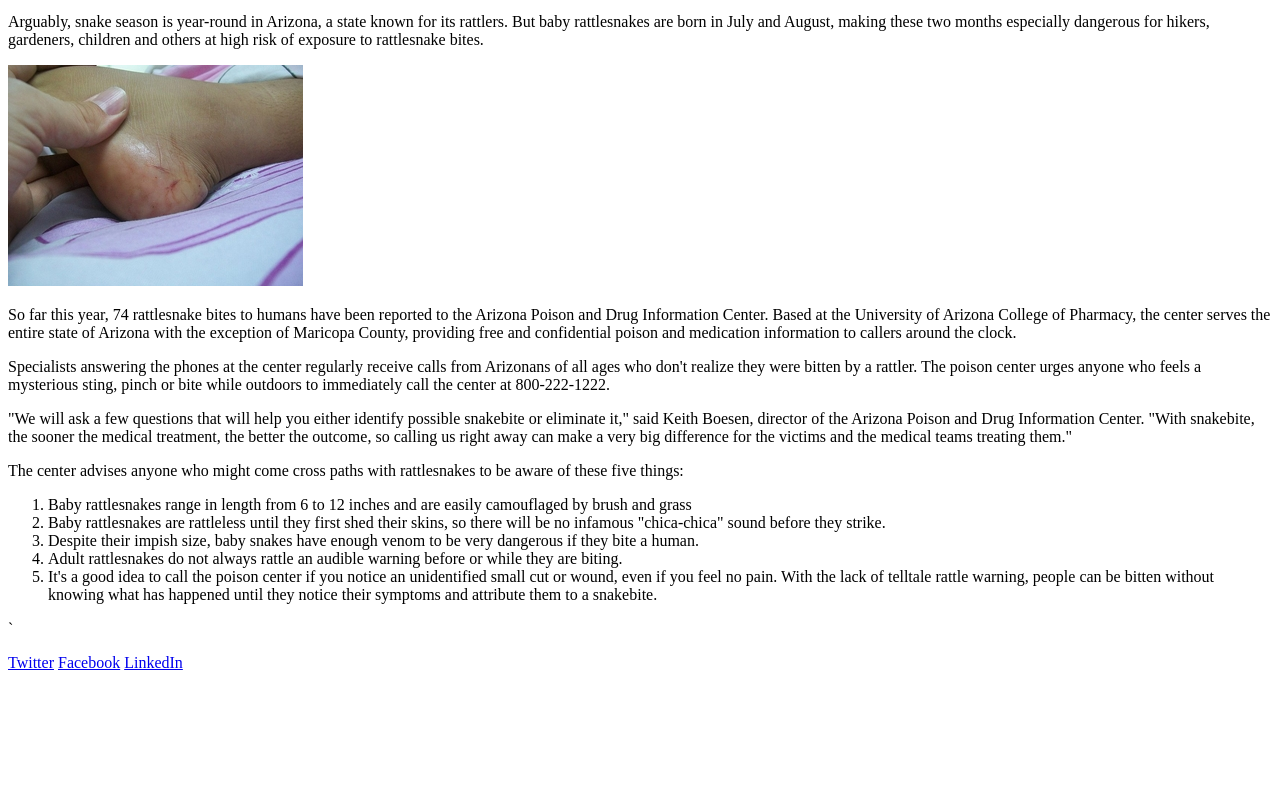
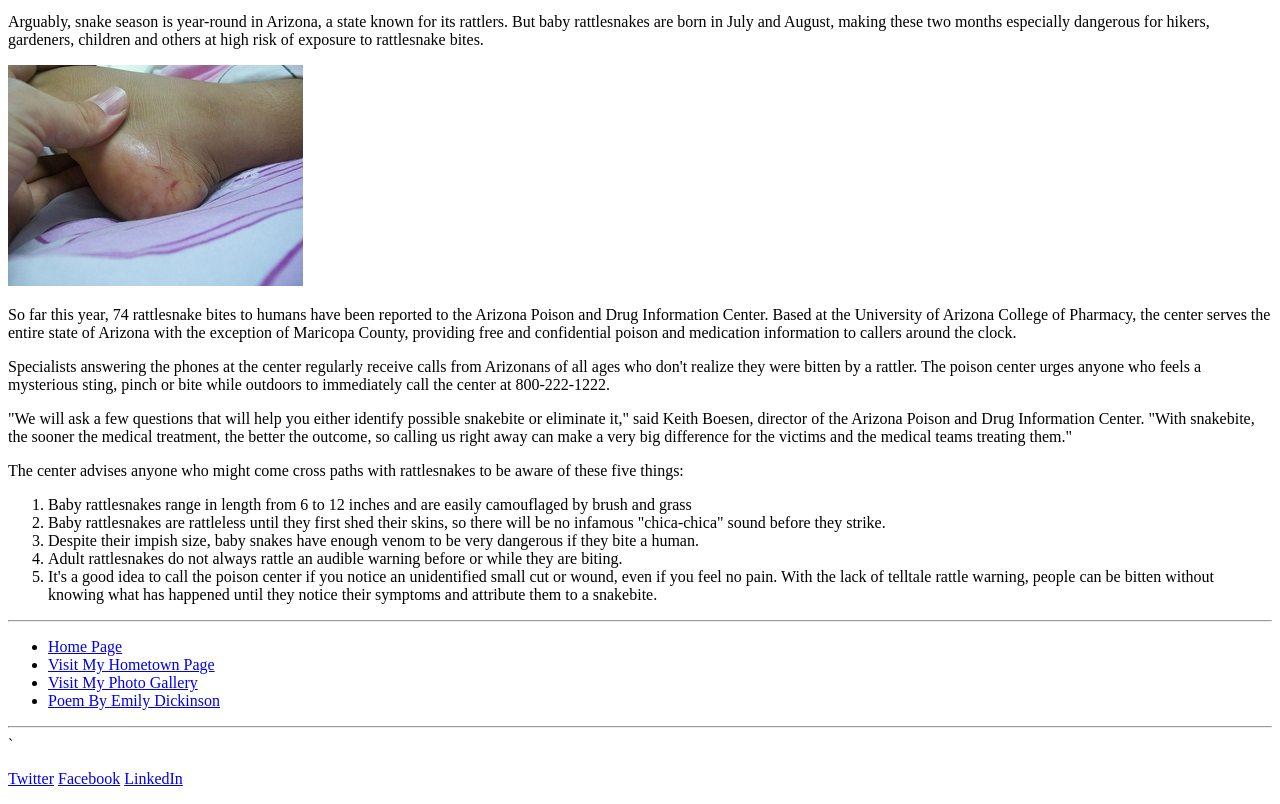
Before and after one commit to DavidOke02/mysite, a plain HTML site: page index.html in a window 1280 px wide. Shown: the part 183-987 px from the top of the page. Before the commit the page ends 871 px from the top, so only its background shows below. Drawn offline with Linux system fonts and the light colour scheme.

Commit message:
Update index.html
Added basic navigation bar

```diff
--- a/index.html
+++ b/index.html
@@ -52,6 +52,15 @@
          until they notice their symptoms and attribute them to a snakebite.</li>
    </ol>
 
+   <hr>
+      <ul>
+         <li><a href="index.html">Home Page</a><br></li>
+         <li><a href="hometown.html">Visit My Hometown Page</a></li>
+         <li><a href="gallery.html">Visit My Photo Gallery</a></li>
+         <li><a href="poem.html">Poem By Emily Dickinson</a></li>
+      </ul>
+   <hr>
+
 `  <p><a href="https://twitter.com/"> Twitter</a>
       <a href="https://www.facebook.com/"> Facebook</a>
       <a href="https://www.linkedin.com/"> LinkedIn</a></p>
```
